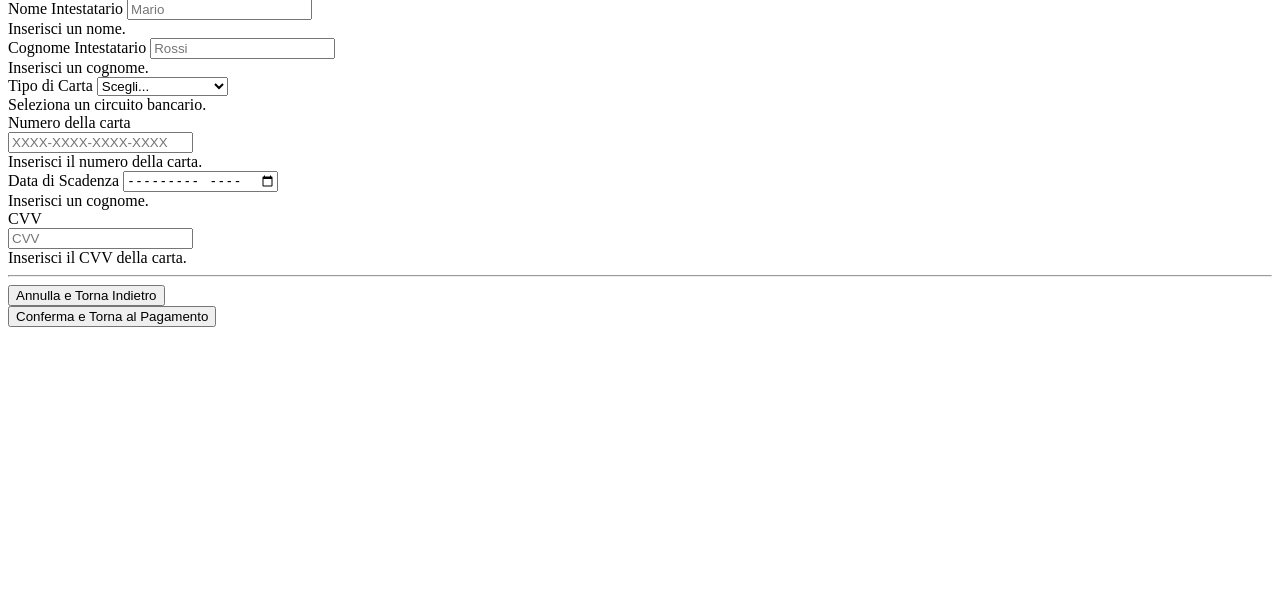
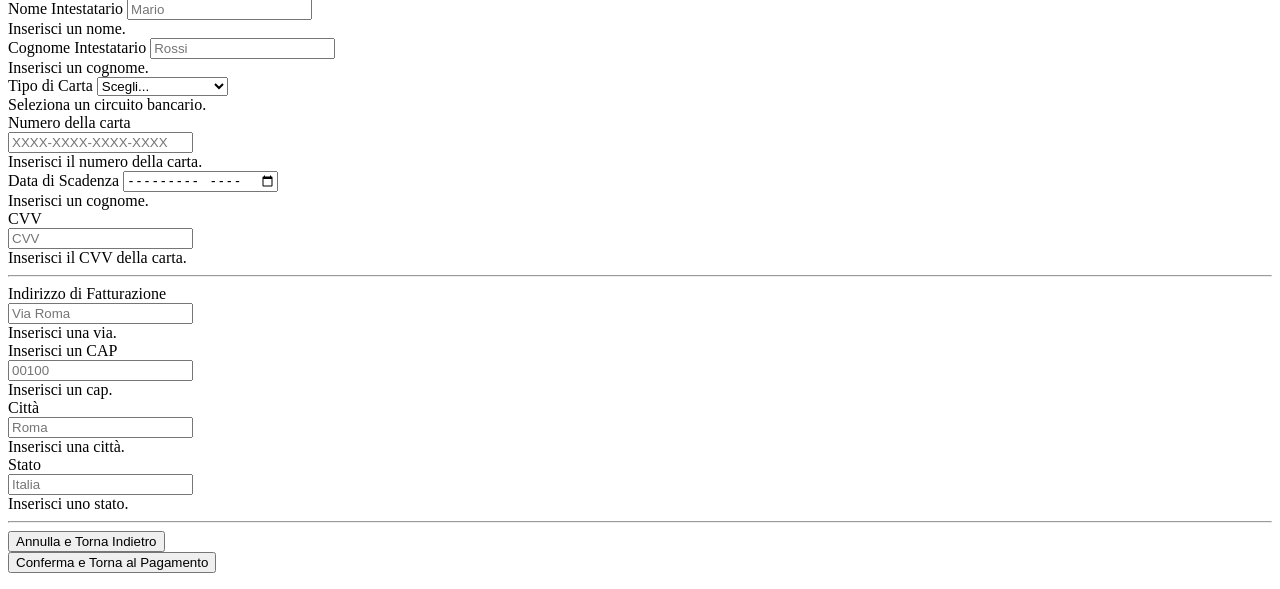
Before and after one commit to I-I-S-Viola-Marchesini/Progetto_GPOI_VISE, a PHP site: page /src/add-card.php in a window 1280 px wide. Shown: the part 230-819 px from the top of the page. Before the commit the page ends 557 px from the top, so only its background shows below. Run offline with PHP 8.4, Linux system fonts and the light colour scheme.

Commit message:
Modificata la pagina di aggiunta della carta.

```diff
--- a/src/add-card.php
+++ b/src/add-card.php
@@ -50,7 +50,7 @@
                     <div class="col-sm-6">
                         <label for="fiscal-code" class="form-label">Numero della carta</label>
                         <div class="input-group has-validation">
-                            <input type="text" class="form-control" id="fiscal-code" placeholder="XXXX-XXXX-XXXX-XXXX" required>
+                            <input type="number" class="form-control" id="fiscal-code" placeholder="XXXX-XXXX-XXXX-XXXX" maxlength="16" required>
                             <div class="invalid-feedback">
                                 Inserisci il numero della carta.
                             </div>
@@ -75,7 +75,49 @@
                         </div>
                     </div>
 
-                <hr class="my-4">
+                    <hr class="my-5">
+
+                    <div class="col-sm-6">
+                        <label for="fiscal-code" class="form-label">Indirizzo di Fatturazione</label>
+                        <div class="input-group has-validation">
+                            <input type="text" class="form-control" id="fiscal-code" placeholder="Via Roma" required>
+                            <div class="invalid-feedback">
+                                Inserisci una via.
+                            </div>
+                        </div>
+                    </div>
+
+                    <div class="col-sm-6">
+                        <label for="fiscal-code" class="form-label">Inserisci un CAP</label>
+                        <div class="input-group has-validation">
+                            <input type="number" class="form-control" id="fiscal-code" placeholder="00100" required min="1">
+                            <div class="invalid-feedback">
+                                Inserisci un cap.
+                            </div>
+                        </div>
+                    </div>
+
+                    <div class="col-sm-6">
+                        <label for="fiscal-code" class="form-label">Città</label>
+                        <div class="input-group has-validation">
+                            <input type="text" class="form-control" id="fiscal-code" placeholder="Roma" required>
+                            <div class="invalid-feedback">
+                                Inserisci una città.
+                            </div>
+                        </div>
+                    </div>
+
+                    <div class="col-sm-6">
+                        <label for="fiscal-code" class="form-label">Stato</label>
+                        <div class="input-group has-validation">
+                            <input type="text" class="form-control" id="fiscal-code" placeholder="Italia" required>
+                            <div class="invalid-feedback">
+                                Inserisci uno stato.
+                            </div>
+                        </div>
+                    </div>
+
+                    <hr class="my-5">
 
                 <div class="col-sm-6">
                     <button class="w-100 btn btn-danger btn-lg" type="submit">Annulla e Torna Indietro</button>
@@ -87,3 +129,11 @@
         </div>
     </div>
 </main>
+
+<style>
+input::-webkit-outer-spin-button,
+input::-webkit-inner-spin-button {
+  -webkit-appearance: none;
+  margin: 0;
+}
+</style>
```
